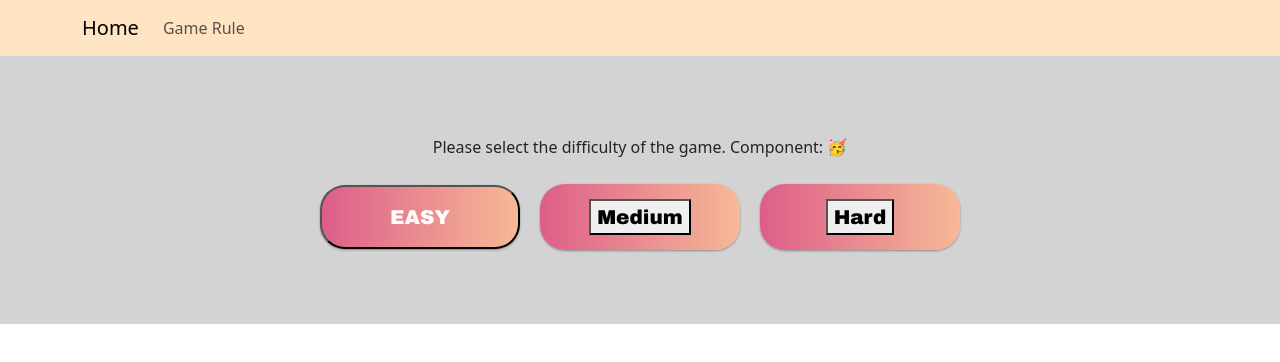
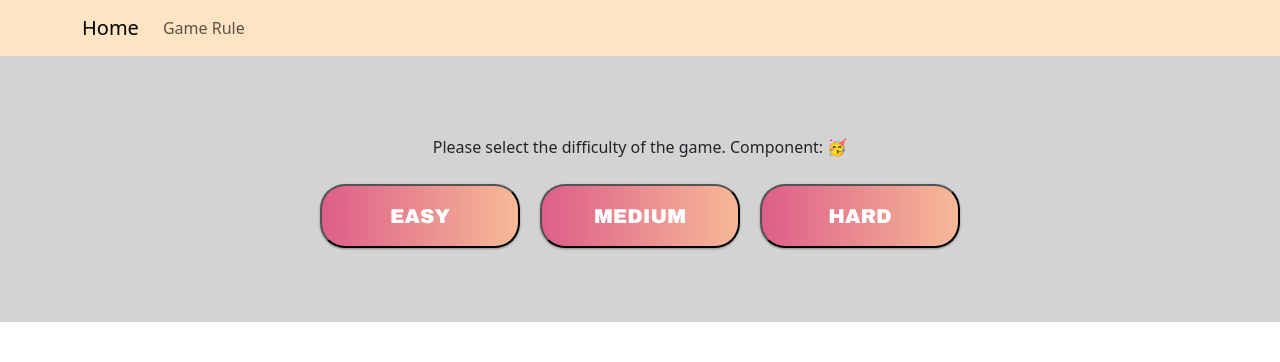
Before and after one commit to YuanYao-Ada/Project2-test, a React (Create React App) app in the folder project2/: page /Game in a window 1280 px wide. Shown: the top 362 px of the page. Built offline with nearby package versions, Linux system fonts and the light colour scheme.

Commit message:
Update the button class
Update the button class to make the style consistent

```diff
--- a/project2/src/features/difficultyHandler/DifficultySelector.jsx
+++ b/project2/src/features/difficultyHandler/DifficultySelector.jsx
@@ -23,11 +23,11 @@ export default function DifficultySelector() {
             <Link to="/Game/easy">
               <button class="gradient-button" value="Game/easy">Easy</button>
             </Link>
-            <Link class="gradient-button" to="/Game/medium">
-              <button value="Game/medium">Medium</button>
+            <Link to="/Game/medium">
+              <button class="gradient-button" value="Game/medium">Medium</button>
             </Link>
-            <Link class="gradient-button" to="/Game/hard">
-              <button value="Game/hard">Hard</button>
+            <Link to="/Game/hard">
+              <button class="gradient-button" value="Game/hard">Hard</button>
             </Link>
         </div>
     </div>
```
